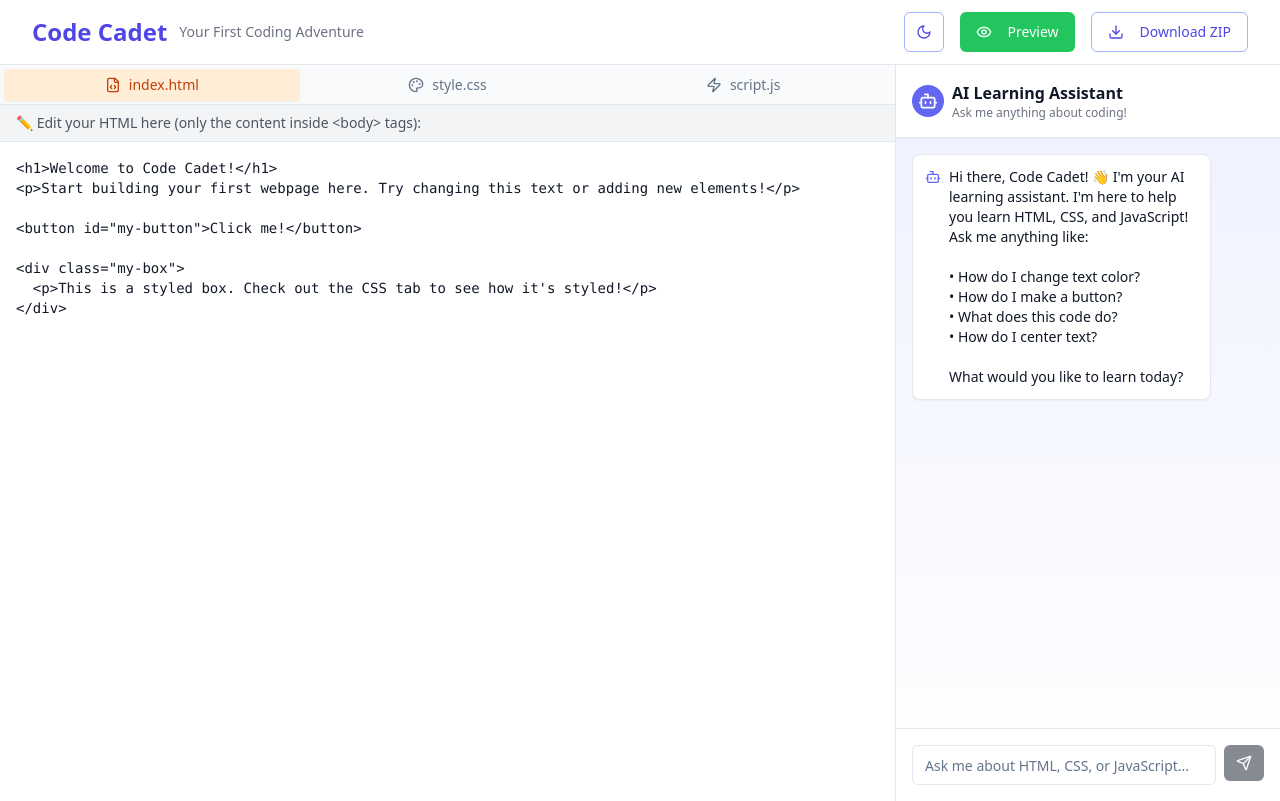
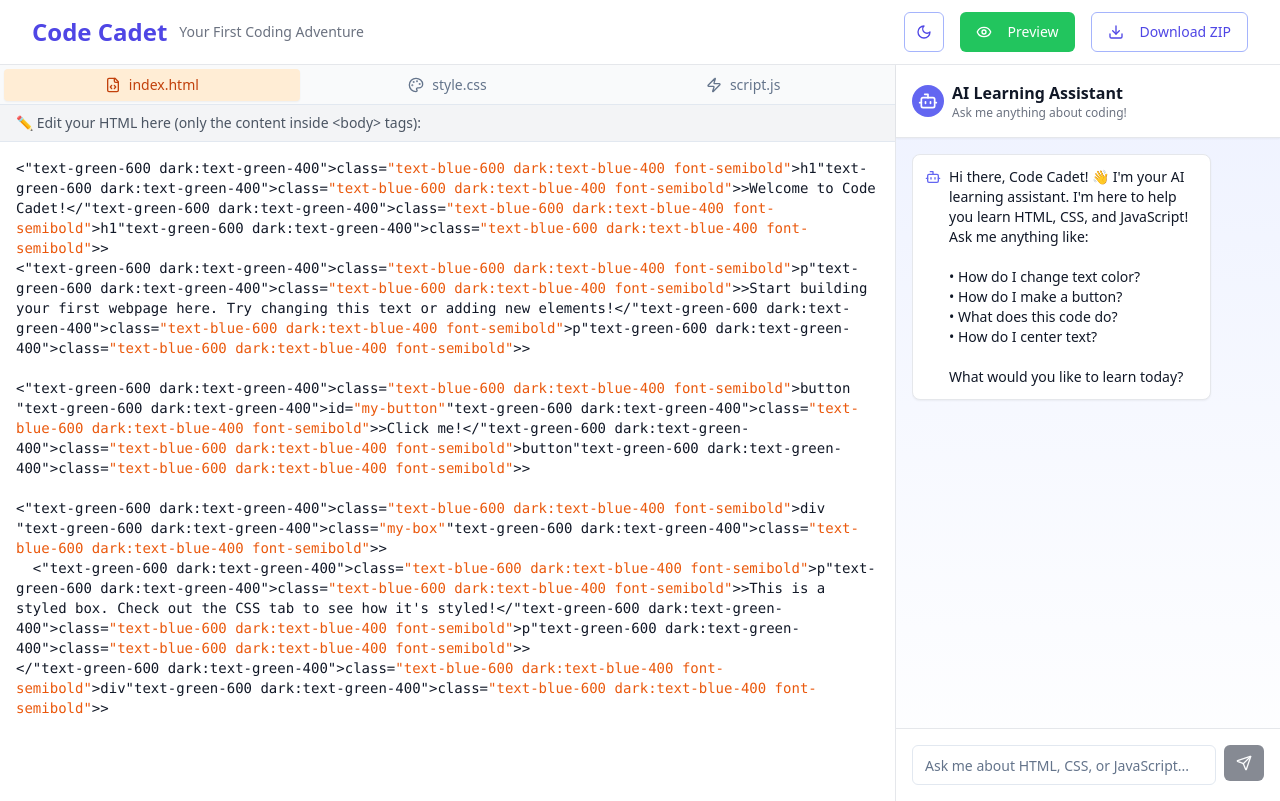
Before and after one commit to jessekorzan/coder-playground, a React (Vite) app: page / in a window 1280 px wide. Built offline with nearby package versions, Linux system fonts and the light colour scheme.

Commit message:
feat: Add code editor syntax highlighting
Adds basic syntax highlighting to the code editor to differentiate tags, text content, and variables.

```diff
--- a/src/components/CodeEditor.tsx
+++ b/src/components/CodeEditor.tsx
@@ -1,8 +1,8 @@
-
 
 import { useState } from 'react';
 import { Tabs, TabsContent, TabsList, TabsTrigger } from '@/components/ui/tabs';
 import { FileCode, Palette, Zap } from 'lucide-react';
+import { SyntaxHighlighter } from './SyntaxHighlighter';
 
 interface CodeEditorProps {
   htmlCode: string;
@@ -56,13 +56,22 @@ export const CodeEditor = ({
               <div className="bg-gray-100 dark:bg-gray-800 px-4 py-2 text-sm text-gray-600 dark:text-gray-400 border-b dark:border-gray-700">
                 <p>✏️ Edit your HTML here (only the content inside &lt;body&gt; tags):</p>
               </div>
+              <div className="flex-1 relative">
                 <textarea
                   value={htmlCode}
                   onChange={(e) => onHtmlChange(e.target.value)}
-                className="flex-1 w-full p-4 font-mono text-sm border-0 resize-none focus:outline-none focus:ring-2 focus:ring-orange-200 dark:focus:ring-orange-800 bg-white dark:bg-gray-900 text-gray-900 dark:text-gray-100"
+                  className="absolute inset-0 w-full h-full p-4 font-mono text-sm border-0 resize-none focus:outline-none focus:ring-2 focus:ring-orange-200 dark:focus:ring-orange-800 bg-transparent text-transparent caret-gray-900 dark:caret-gray-100 z-10"
                   placeholder="Start typing your HTML here..."
                   spellCheck={false}
                 />
+                <div className="absolute inset-0 p-4 pointer-events-none overflow-auto">
+                  <SyntaxHighlighter
+                    code={htmlCode || "Start typing your HTML here..."}
+                    language="html"
+                    className="text-gray-900 dark:text-gray-100"
+                  />
+                </div>
+              </div>
             </div>
           </TabsContent>
 
@@ -71,10 +80,11 @@ export const CodeEditor = ({
               <div className="bg-gray-100 dark:bg-gray-800 px-4 py-2 text-sm text-gray-600 dark:text-gray-400 border-b dark:border-gray-700">
                 <p>🎨 Style your webpage with CSS:</p>
               </div>
+              <div className="flex-1 relative">
                 <textarea
                   value={cssCode}
                   onChange={(e) => onCssChange(e.target.value)}
-                className="flex-1 w-full p-4 font-mono text-sm border-0 resize-none focus:outline-none focus:ring-2 focus:ring-blue-200 dark:focus:ring-blue-800 bg-white dark:bg-gray-900 text-gray-900 dark:text-gray-100"
+                  className="absolute inset-0 w-full h-full p-4 font-mono text-sm border-0 resize-none focus:outline-none focus:ring-2 focus:ring-blue-200 dark:focus:ring-blue-800 bg-transparent text-transparent caret-gray-900 dark:caret-gray-100 z-10"
                   placeholder="/* Add your CSS styles here */
 body {
   background-color: lightblue;
@@ -82,6 +92,14 @@ body {
 }"
                   spellCheck={false}
                 />
+                <div className="absolute inset-0 p-4 pointer-events-none overflow-auto">
+                  <SyntaxHighlighter
+                    code={cssCode || "/* Add your CSS styles here */\nbody {\n  background-color: lightblue;\n  font-family: Arial, sans-serif;\n}"}
+                    language="css"
+                    className="text-gray-900 dark:text-gray-100"
+                  />
+                </div>
+              </div>
             </div>
           </TabsContent>
 
@@ -90,16 +108,25 @@ body {
               <div className="bg-gray-100 dark:bg-gray-800 px-4 py-2 text-sm text-gray-600 dark:text-gray-400 border-b dark:border-gray-700">
                 <p>⚡ Add interactivity with JavaScript:</p>
               </div>
+              <div className="flex-1 relative">
                 <textarea
                   value={jsCode}
                   onChange={(e) => onJsChange(e.target.value)}
-                className="flex-1 w-full p-4 font-mono text-sm border-0 resize-none focus:outline-none focus:ring-2 focus:ring-yellow-200 dark:focus:ring-yellow-800 bg-white dark:bg-gray-900 text-gray-900 dark:text-gray-100"
+                  className="absolute inset-0 w-full h-full p-4 font-mono text-sm border-0 resize-none focus:outline-none focus:ring-2 focus:ring-yellow-200 dark:focus:ring-yellow-800 bg-transparent text-transparent caret-gray-900 dark:caret-gray-100 z-10"
                   placeholder="// Add your JavaScript code here
 document.getElementById('myButton').addEventListener('click', function() {
   alert('Hello World!');
 });"
                   spellCheck={false}
                 />
+                <div className="absolute inset-0 p-4 pointer-events-none overflow-auto">
+                  <SyntaxHighlighter
+                    code={jsCode || "// Add your JavaScript code here\ndocument.getElementById('myButton').addEventListener('click', function() {\n  alert('Hello World!');\n});"}
+                    language="javascript"
+                    className="text-gray-900 dark:text-gray-100"
+                  />
+                </div>
+              </div>
             </div>
           </TabsContent>
         </div>
--- /dev/null
+++ b/src/components/SyntaxHighlighter.tsx
@@ -0,0 +1,64 @@
+
+import React from 'react';
+
+interface SyntaxHighlighterProps {
+  code: string;
+  language: 'html' | 'css' | 'javascript';
+  className?: string;
+}
+
+export const SyntaxHighlighter: React.FC<SyntaxHighlighterProps> = ({
+  code,
+  language,
+  className = '',
+}) => {
+  const highlightCode = (code: string, lang: 'html' | 'css' | 'javascript') => {
+    if (!code) return '';
+
+    switch (lang) {
+      case 'html':
+        return code
+          // HTML tags
+          .replace(/(&lt;\/?)([a-zA-Z][a-zA-Z0-9]*)/g, '$1<span class="text-blue-600 dark:text-blue-400 font-semibold">$2</span>')
+          .replace(/(&gt;)/g, '<span class="text-blue-600 dark:text-blue-400 font-semibold">$1</span>')
+          // HTML attributes
+          .replace(/(\s)([a-zA-Z-]+)(=)/g, '$1<span class="text-green-600 dark:text-green-400">$2</span>$3')
+          // HTML attribute values
+          .replace(/(=)(["'][^"']*["'])/g, '$1<span class="text-orange-600 dark:text-orange-400">$2</span>');
+
+      case 'css':
+        return code
+          // CSS selectors
+          .replace(/^([.#]?[a-zA-Z][a-zA-Z0-9-_]*)\s*{/gm, '<span class="text-purple-600 dark:text-purple-400 font-semibold">$1</span> {')
+          // CSS properties
+          .replace(/(\s+)([a-zA-Z-]+)(\s*:)/g, '$1<span class="text-blue-600 dark:text-blue-400">$2</span>$3')
+          // CSS values
+          .replace(/(:\s*)([^;]+)(;)/g, '$1<span class="text-green-600 dark:text-green-400">$2</span>$3')
+          // CSS comments
+          .replace(/(\/\*.*?\*\/)/gs, '<span class="text-gray-500 dark:text-gray-400 italic">$1</span>');
+
+      case 'javascript':
+        return code
+          // JavaScript keywords
+          .replace(/\b(function|var|let|const|if|else|for|while|return|true|false|null|undefined|document|getElementById|addEventListener|alert)\b/g, '<span class="text-purple-600 dark:text-purple-400 font-semibold">$1</span>')
+          // JavaScript strings
+          .replace(/(["'][^"']*["'])/g, '<span class="text-green-600 dark:text-green-400">$1</span>')
+          // JavaScript comments
+          .replace(/(\/\/.*$)/gm, '<span class="text-gray-500 dark:text-gray-400 italic">$1</span>')
+          // JavaScript methods
+          .replace(/\.([a-zA-Z][a-zA-Z0-9]*)\(/g, '.<span class="text-orange-600 dark:text-orange-400">$1</span>(');
+
+      default:
+        return code;
+    }
+  };
+
+  const highlightedCode = highlightCode(code.replace(/</g, '&lt;').replace(/>/g, '&gt;'), language);
+
+  return (
+    <div
+      className={`font-mono text-sm whitespace-pre-wrap ${className}`}
+      dangerouslySetInnerHTML={{ __html: highlightedCode }}
+    />
+  );
+};
```
Lines whose indentation alone changed are shown as unchanged.
